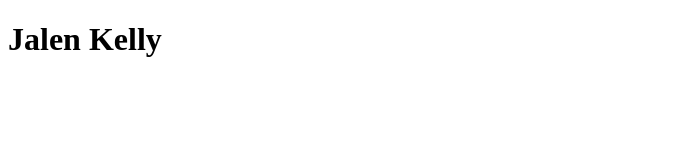
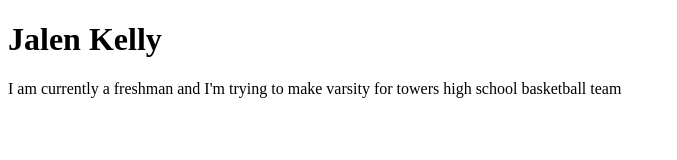
Before and after one commit to Jalucky/jalucky.github.io, a plain HTML site: page index.html in a window 1280 px wide. Shown: the whole page, without its empty margins (0-677 px from the left). Drawn offline with Linux system fonts and the light colour scheme.

Commit message:
Update index.html

```diff
--- a/index.html
+++ b/index.html
@@ -4,4 +4,7 @@
   <h1>
     Jalen Kelly
    </H1>
+  <p>
+    I am currently a freshman and I'm trying to make varsity for towers high school basketball team
+  </p>
 </html>
```
